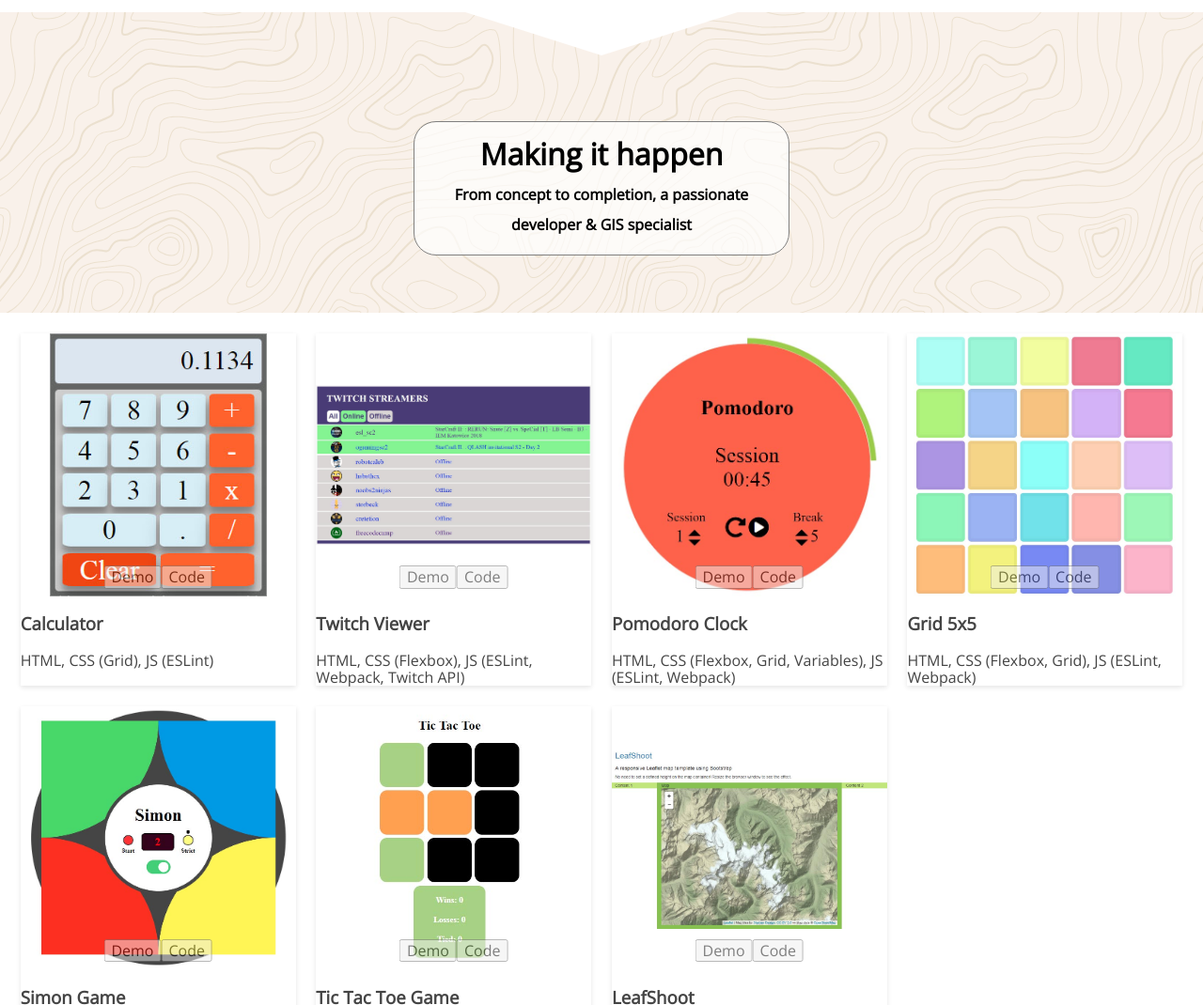
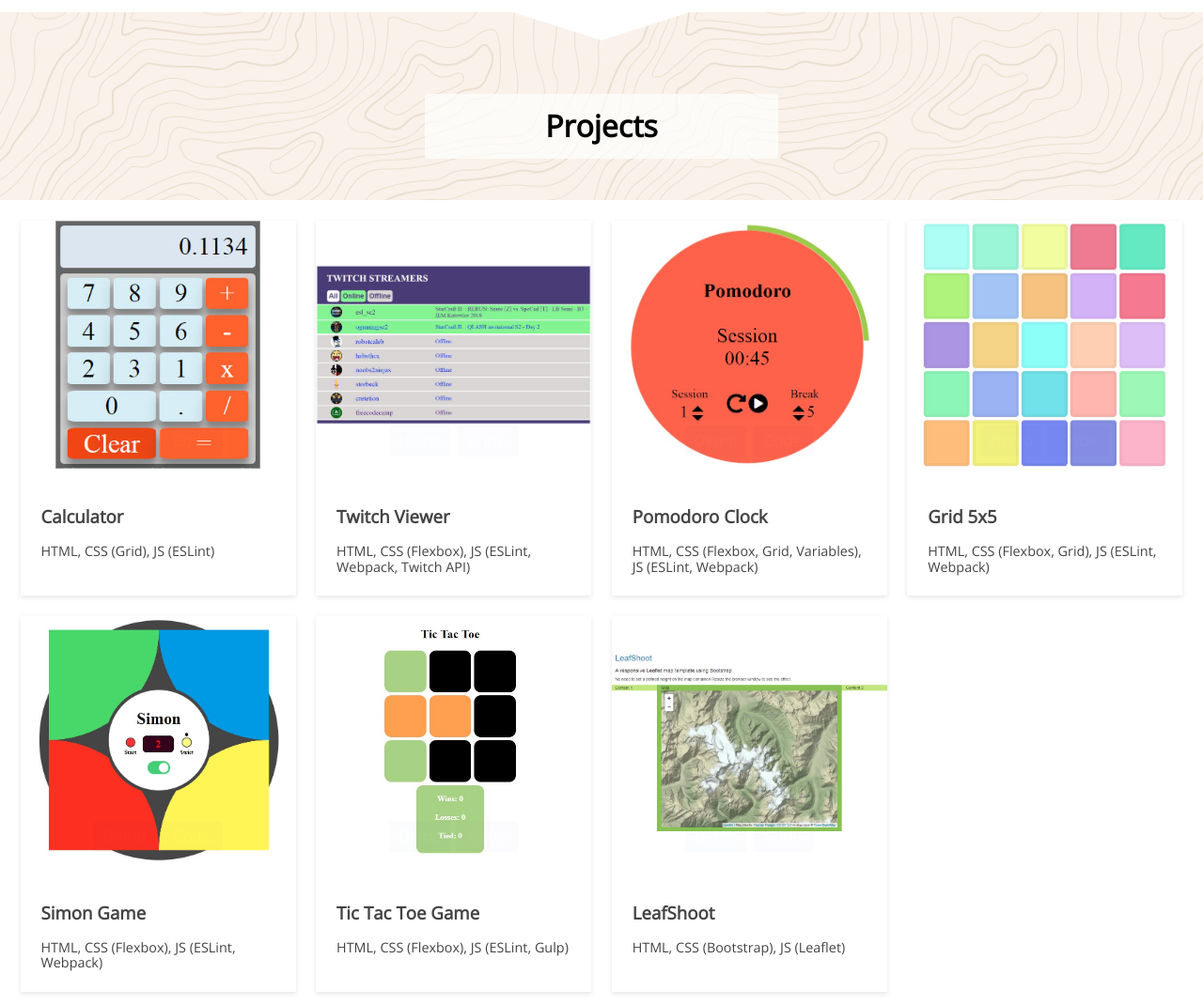
Before and after one commit to tforward/portfolio, a website built with webpack: page dev/index.html in a window 1280 px wide. Shown: the part 707-1777 px from the top of the page at 94% size. Built offline with nearby package versions, Linux system fonts and the light colour scheme.

Commit message:
cards seperate

```diff
--- a/dev/index.html
+++ b/dev/index.html
@@ -51,13 +51,12 @@
     <section id="summary" class="summary">
         <div class="sum-left"></div>
         <div class="sum-middle boxShadow">
-            <h2>Making it happen</h2>
-            <h4>From concept to completion, a passionate developer & GIS specialist</h4>
+            <h2>Projects</h2>
         </div>
         <div class="sum-right"></div>
     </section>
     <section class="projects">
-        <div id="projects" class="projects-container">
+        <div id="projects">
         </div>
     </section>
     <footer class="footer"></footer>
--- a/src/css/styles.css
+++ b/src/css/styles.css
@@ -143,7 +143,7 @@ h1::after {
 /* SUMMARY */
 
 .summary {
-  height: 40vh;
+  height: 25vh;
   background: url("../images/topography.svg");
   background-color: #F9F1EA;
   display: grid;
@@ -159,7 +159,7 @@ h1::after {
   border-style: solid;
   border-width: 7vh calc(10vmin + 6em) 0 calc(10vmin + 6em);
   border-color:white transparent transparent transparent;
-  bottom: 1.55em;
+  top: -2.2em;
 }
 
 .sum-middle {
@@ -168,10 +168,9 @@ h1::after {
   /* RGBa with 0.6 opacity */
   background-color: rgba(255, 255, 255, 0.7);
   padding: 1vmin 3vmin;
-  border: 0.04em solid grey;
-  border-radius: 3vmin;
+  border-radius: 3px;
   text-align: center;
-  width: 50vmin;
+  width: calc(35vmin + 6em);
   top: -2vmin;
   position: relative;
 }
@@ -191,7 +190,8 @@ h1::after {
   grid-template-columns: 1fr;
   grid-template-rows: auto;
   grid-gap: var(--padding);
-  grid-template-columns: repeat(auto-fit, minmax(calc(30.5vmin + 4vh), 4fr));
+  grid-template-columns: repeat(auto-fit, minmax(calc(30.5vmin + 4vh), 1fr));
+  grid-auto-flow: row dense;
 }
 
 /* PROJECTS > CARDS */
@@ -207,11 +207,16 @@ h1::after {
   transition: all .1s ease-in;
 }
 
+.card-content {
+  width: 100%;
+  height: 100%;
+}
+
 .card-thumb {
   background-size: contain;
   background-position: center;
   background-repeat: no-repeat;
-  min-height: 35vmin;
+  min-height: calc(25vmin + 4em);
   position: relative;
 }
 
@@ -223,16 +228,65 @@ h1::after {
   height: 100%;
   transform: translate(-50%, -50%);
   position: block;
-  opacity: 0.5;
-  transition: opacity ease-in 450ms;
+  opacity: 0.01;
+  transition: opacity var(--time5ms) ease-in;
+}
+
+.card-thumb:hover .card-thumb-overlay{
+  z-index: 3;
+  opacity: 0.93;
+  transition: opacity var(--time5ms) ease-out;
+}
+
+.card-article {
+  padding: var(--padding);
+}
+
+.card-toolbox {
+  font-size: calc(0.2vmin + 0.8em);
 }
 
 .card-btn-holder {
   position: absolute;
   bottom: 8px;
+  padding: 5px 3px;
+  border-radius: 3px;
+  /* Fallback for web browsers that don't support RGBa */
+  background-color: rgb(255, 255, 255);
+  /* RGBa with 0.6 opacity */
+  background-color: rgba(255, 255, 255, 0.5);
 }
 
+.card-btn {
+  color: white;
+  width: 4em;
+  height: 2em;
+  padding: 8px;
+  margin: 0 3px;
+  font-size: calc(6px + 1.3vmin);
+  border-radius: 3px;
+  border: none;
+}
 
+.demo {
+  background-color: #0045A7;
+}
+
+.code {
+  background-color: #701CA5;
+}
+
+.demo:hover {
+  background-color: #336DBA;
+  border-bottom: 2.5px solid rgb(91, 158, 245);
+  cursor: pointer;
+}
+
+.code:hover {
+  background-color: #9F46D0;
+  border-bottom: 2.5px solid  rgb(197, 102, 248);
+  cursor: pointer;
+}
 
 /* FOOTER */
 
--- /dev/null
+++ b/src/scripts/cards.js
@@ -0,0 +1,119 @@
+import { ElemDelegator, FragmentDelegator } from "./olooElem";
+
+const createCard = function card(data) {
+  // Just use the same syntax for node elements
+  const state = `<div id="${data.elemId}" class="card ${data.cardClass}">
+        <div class="card-thumb ${data.cardThumbSize}" style="background-image: url(../images/${data.imageName}.jpg)">
+        <a class="card-content" href="${data.demoUrl}" target="_blank">
+          <div class="card-thumb-overlay center">
+              <div class="card-btn-holder center">
+    <a class="noTextDecoration" href="${
+      data.demoUrl
+    }" target="_blank"><button class="card-btn demo center noSelect">Demo</button></a><a class="noTextDecoration" href="${
+    data.codeUrl
+  }" target="_blank"><button class="card-btn code center noSelect">Code</button></a></div></div></div>
+    </a>
+    <article class="card-article">
+        <h3 class="card-title">${data.title}</h3>
+        <span class="card-toolbox">${data.tools}</span>
+    </article>
+  </div>`;
+
+  // If you add an object to create it will show up on the __proto__
+  // for that object, default null.
+  return Object.assign(Object.create(null), ElemDelegator(state), FragmentDelegator(state));
+};
+
+// TODO Have these on a seperate page and import them
+// TODO item-1 classname thing
+//     // Need image cover
+
+export function defineCards() {
+  const card = Object.create(null);
+
+  card.cardCalc = createCard({
+    elemId: "card-calc",
+    title: "Calculator",
+    description: "A Responsive Formula Expression Logic Calculator",
+    demoUrl: "https://tforward.github.io/JSCalculator/",
+    codeUrl: "https://github.com/tforward/JSCalculator",
+    tools: "HTML, CSS (Grid), JS (ESLint)",
+    imageName: "calculator",
+    imgClass: "card-img-portrait",
+    cardClass: "card"
+  });
+
+  card.cardTwitch = createCard({
+    elemId: "card-twitch",
+    title: "Twitch Viewer",
+    description: "A Twitch API Responsive Viewer",
+    demoUrl: "https://tforward.github.io/fccTwitchTV/",
+    codeUrl: "https://github.com/tforward/fccTwitchTV",
+    tools: "HTML, CSS (Flexbox), JS (ESLint, Webpack, Twitch API)",
+    imageName: "twitch",
+    imgClass: "card-img-landscape",
+    cardClass: "card"
+  });
+
+  card.cardPomodoro = createCard({
+    elemId: "card-pomodoro",
+    title: "Pomodoro Clock",
+    description: "A Responsive Pomodoro Clock",
+    demoUrl: "https://tforward.github.io/fccPomodoro/",
+    codeUrl: "https://github.com/tforward/fccPomodoro",
+    imageName: "pomodoro",
+    imgClass: "card-img-portrait",
+    tools: "HTML, CSS (Flexbox, Grid, Variables), JS (ESLint, Webpack)",
+    cardClass: "card"
+  });
+
+  card.cardGridImage = createCard({
+    elemId: "card-gridImage",
+    title: "Grid 5x5",
+    description: "A just for fun experiment with CSS Grid",
+    demoUrl: "https://tforward.github.io/gridImage/",
+    codeUrl: "https://github.com/tforward/gridImage",
+    imageName: "grid5x5",
+    imgClass: "card-img-portrait",
+    tools: "HTML, CSS (Flexbox, Grid), JS (ESLint, Webpack)",
+    cardClass: "card"
+  });
+
+  card.cardSimon = createCard({
+    elemId: "card-simon",
+    title: "Simon Game",
+    description: "The classic 1980's game Simon",
+    demoUrl: "https://tforward.github.io/fccSimon/",
+    codeUrl: "https://github.com/tforward/fccSimon",
+    imageName: "simon",
+    imgClass: "card-img-portrait",
+    tools: "HTML, CSS (Flexbox), JS (ESLint, Webpack)",
+    cardClass: "card"
+  });
+
+  card.cardTicTac = createCard({
+    elemId: "card-tictac",
+    title: "Tic Tac Toe Game",
+    description: "The always classic Tic Tac Toe!",
+    demoUrl: "https://tforward.github.io/fccTicTacToe/",
+    codeUrl: "https://github.com/tforward/fccTicTacToe",
+    imageName: "tictac",
+    imgClass: "card-img-portrait",
+    tools: "HTML, CSS (Flexbox), JS (ESLint, Gulp)",
+    cardClass: "card"
+  });
+
+  card.cardLeafshoot = createCard({
+    elemId: "card-leaf",
+    title: "LeafShoot",
+    description: "A responsive map template",
+    demoUrl: "https://tforward.github.io/LeafShoot/",
+    codeUrl: "https://github.com/tforward/LeafShoot",
+    imageName: "leafshoot",
+    imgClass: "card-img-landscape",
+    tools: "HTML, CSS (Bootstrap), JS (Leaflet)",
+    cardClass: "card"
+  });
+
+  return card;
+}
--- a/src/scripts/script.js
+++ b/src/scripts/script.js
@@ -6,6 +6,7 @@ import css_ from "../css/styles.css";
 import { EventDelegator, getTargetId } from "./olooEvent";
 import { SubscribersDelegator } from "./olooObserver";
 import { ElemDelegator, FragmentDelegator } from "./olooElem";
+import { defineCards } from "./cards";
 import leaflet_ from "./leafletembed";
 
 const myBase = Object.create(null);
@@ -14,133 +15,26 @@ const myApp = SubscribersDelegator();
 myBase.initApplication = function init() {
   myApp.init();
 
-  const createCard = function card(data) {
-    // Just use the same syntax for node elements
-    const state = `<div id="${data.elemId}" class="card">
-    <a class="card-content" href="${data.demoUrl}">
-        <div class="card-thumb" style="background-image: url(../images/${data.imageName}.jpg)">
-          <div class="card-thumb-overlay center">
-              <div class="card-btn-holder center">
-    <a class="noTextDecoration" href="${
-      data.demoUrl
-    }" target="_blank"><button class="card-btn demo center noSelect">Demo</button></a><a class="noTextDecoration" href="${
-      data.codeUrl
-    }" target="_blank"><button class="card-btn code center noSelect">Code</button></a></div></div></div>
-    <article>
-        <h3 class="title">${data.title}</h3>
-        <span class="toolbox">${data.tools}</span>
-    </article>
-    </a>
-  </div>`;
-
-    // If you add an object to create it will show up on the __proto__
-    // for that object, default null.
-    return Object.assign(Object.create(null), ElemDelegator(state), FragmentDelegator(state));
-  };
+  const card = defineCards();
 
   // TODO Have these on a seperate page and import them
   // TODO item-1 classname thing
   //     // Need image cover
   const projects = document.getElementById("projects");
-  const cardCalc = createCard({
-    elemId: "card-calc",
-    title: "Calculator",
-    description: "A Responsive Formula Expression Logic Calculator",
-    demoUrl: "https://tforward.github.io/JSCalculator/",
-    codeUrl: "https://github.com/tforward/JSCalculator",
-    tools: "HTML, CSS (Grid), JS (ESLint)",
-    imageName: "calculator",
-    imgClass: "card-img-portrait",
-    cardClass: "card"
-  });
-  cardCalc.addHtml(projects);
+  const projectsContainer = document.createElement("div");
+  projectsContainer.className = "projects-container";
 
-  const cardTwitch = createCard({
-    elemId: "card-twitch",
-    title: "Twitch Viewer",
-    description: "A Twitch API Responsive Viewer",
-    demoUrl: "https://tforward.github.io/fccTwitchTV/",
-    codeUrl: "https://github.com/tforward/fccTwitchTV",
-    tools: "HTML, CSS (Flexbox), JS (ESLint, Webpack, Twitch API)",
-    imageName: "twitch",
-    imgClass: "card-img-landscape",
-    cardClass: "card cardSpan2"
-  });
-  cardTwitch.addHtml(projects);
+  card.cardCalc.addHtml(projectsContainer);
+  card.cardTwitch.addHtml(projectsContainer);
+  card.cardPomodoro.addHtml(projectsContainer);
+  card.cardGridImage.addHtml(projectsContainer);
+  card.cardSimon.addHtml(projectsContainer);
+  card.cardTicTac.addHtml(projectsContainer);
+  card.cardLeafshoot.addHtml(projectsContainer);
 
-  const cardPomodoro = createCard({
-    elemId: "card-pomodoro",
-    title: "Pomodoro Clock",
-    description: "A Responsive Pomodoro Clock",
-    demoUrl: "https://tforward.github.io/fccPomodoro/",
-    codeUrl: "https://github.com/tforward/fccPomodoro",
-    imageName: "pomodoro",
-    imgClass: "card-img-portrait",
-    tools: "HTML, CSS (Flexbox, Grid, Variables), JS (ESLint, Webpack)",
-    cardClass: "card"
-  });
-  cardPomodoro.addHtml(projects);
-
-  const cardGridImage = createCard({
-    elemId: "card-gridImage",
-    title: "Grid 5x5",
-    description: "A just for fun experiment with CSS Grid",
-    demoUrl: "https://tforward.github.io/gridImage/",
-    codeUrl: "https://github.com/tforward/gridImage",
-    imageName: "grid5x5",
-    imgClass: "card-img-portrait",
-    tools: "HTML, CSS (Flexbox, Grid), JS (ESLint, Webpack)",
-    cardClass: "card"
-  });
-  cardGridImage.addHtml(projects);
-
-  const cardSimon = createCard({
-    elemId: "card-simon",
-    title: "Simon Game",
-    description: "The classic 1980's game Simon",
-    demoUrl: "https://tforward.github.io/fccSimon/",
-    codeUrl: "https://github.com/tforward/fccSimon",
-    imageName: "simon",
-    imgClass: "card-img-portrait",
-    tools: "HTML, CSS (Flexbox), JS (ESLint, Webpack)",
-    cardClass: "card"
-  });
-  cardSimon.addHtml(projects);
-
-  const cardTicTac = createCard({
-    elemId: "card-tictac",
-    title: "Tic Tac Toe Game",
-    description: "The always classic Tic Tac Toe!",
-    demoUrl: "https://tforward.github.io/fccTicTacToe/",
-    codeUrl: "https://github.com/tforward/fccTicTacToe",
-    imageName: "tictac",
-    imgClass: "card-img-portrait",
-    tools: "HTML, CSS (Flexbox), JS (ESLint, Gulp)",
-    cardClass: "card"
-  });
-  cardTicTac.addHtml(projects);
-
-  const cardLeafshoot = createCard({
-    elemId: "card-leaf",
-    title: "LeafShoot",
-    description: "A responsive map template",
-    demoUrl: "https://tforward.github.io/LeafShoot/",
-    codeUrl: "https://github.com/tforward/LeafShoot",
-    imageName: "leafshoot",
-    imgClass: "card-img-landscape",
-    tools: "HTML, CSS (Bootstrap), JS (Leaflet)",
-    cardClass: "card"
-  });
-  cardLeafshoot.addHtml(projects);
+  projects.appendChild(projectsContainer);
 
   // TODO Create a function to semi randomly order the projects or similar
-  // cardPomodoro.appendContent(projects);
-  // cardCalc.appendContent(projects);
-  // cardTwitch.appendContent(projects);
-  // cardGridImage.appendContent(projects);
-  // cardSimon.appendContent(projects);
-  // cardTicTac.appendContent(projects);
-  // cardLeafshoot.appendContent(projects);
 
   // Band for differnet content (LATER)
 
```
